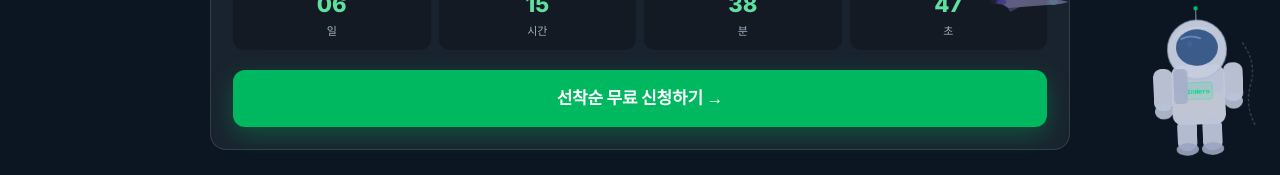
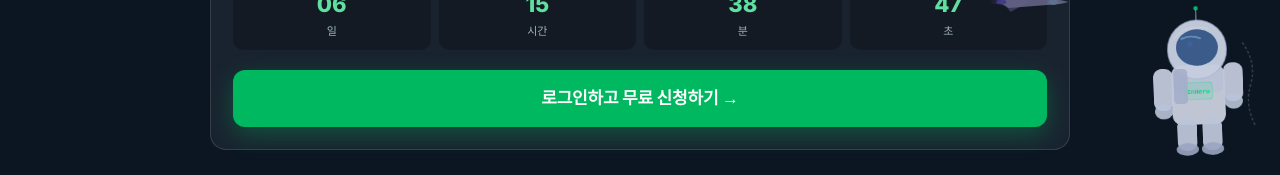
Before and after one commit to YoungseoKwak-tech/InHeroEdu, a Next.js app: page /parents/seminar in a window 1280 px wide. Shown: the part 612-787 px from the top of the page. Built offline with nearby package versions, Linux system fonts and the light colour scheme; no server answers.

Commit message:
feat(seminar): require login to apply (auth-gated CTA via global auth modal)

```diff
--- a/app/parents/seminar/SeminarClient.tsx
+++ b/app/parents/seminar/SeminarClient.tsx
@@ -11,6 +11,7 @@
  */
 
 import { useEffect, useState } from "react";
+import { getClientSession } from "@/lib/client-auth";
 
 const GREEN = "#00b85f";
 const DARK = "#0b1622";
@@ -113,26 +114,57 @@ const CRED = [
   "코넬대 전기컴퓨터공학과(ECE) 합격",
 ];
 
-function CTAButton({ block, label = "선착순 무료 신청하기" }: { block?: boolean; label?: string }) {
+// Applying requires login. If not signed in, open the global auth modal and
+// return the user to this page; once signed in, proceed to the signup link.
+async function handleApply() {
+  const session = await getClientSession();
+  if (!session?.user) {
+    window.dispatchEvent(
+      new CustomEvent("inhero:open-auth", {
+        detail: { mode: "signup", source: "seminar", redirectTo: "/parents/seminar" },
+      })
+    );
+    return;
+  }
+  if (APPLY_URL && APPLY_URL !== "#apply") {
+    window.location.href = APPLY_URL;
+  } else {
+    document.getElementById("apply")?.scrollIntoView({ behavior: "smooth" });
+  }
+}
+
+function CTAButton({ block, label }: { block?: boolean; label?: string }) {
+  const [authed, setAuthed] = useState<boolean | null>(null);
+  useEffect(() => {
+    let alive = true;
+    getClientSession().then((s) => alive && setAuthed(!!s?.user));
+    const onAuth = () => getClientSession().then((s) => alive && setAuthed(!!s?.user));
+    window.addEventListener("inhero:auth-changed", onAuth);
+    return () => { alive = false; window.removeEventListener("inhero:auth-changed", onAuth); };
+  }, []);
+  const text = label ?? (authed === false ? "로그인하고 무료 신청하기" : "선착순 무료 신청하기");
   return (
-    <a
-      href={APPLY_URL}
+    <button
+      type="button"
+      onClick={handleApply}
       style={{
         display: block ? "block" : "inline-block",
+        width: block ? "100%" : undefined,
         textAlign: "center",
         background: GREEN,
         color: "#fff",
         fontWeight: 800,
         fontSize: 17,
         padding: "16px 34px",
+        border: "none",
         borderRadius: 12,
-        textDecoration: "none",
+        cursor: "pointer",
         boxShadow: "0 8px 24px rgba(0,184,95,0.32)",
         letterSpacing: "-0.01em",
       }}
     >
-      {label} →
-    </a>
+      {text} →
+    </button>
   );
 }
 
```
